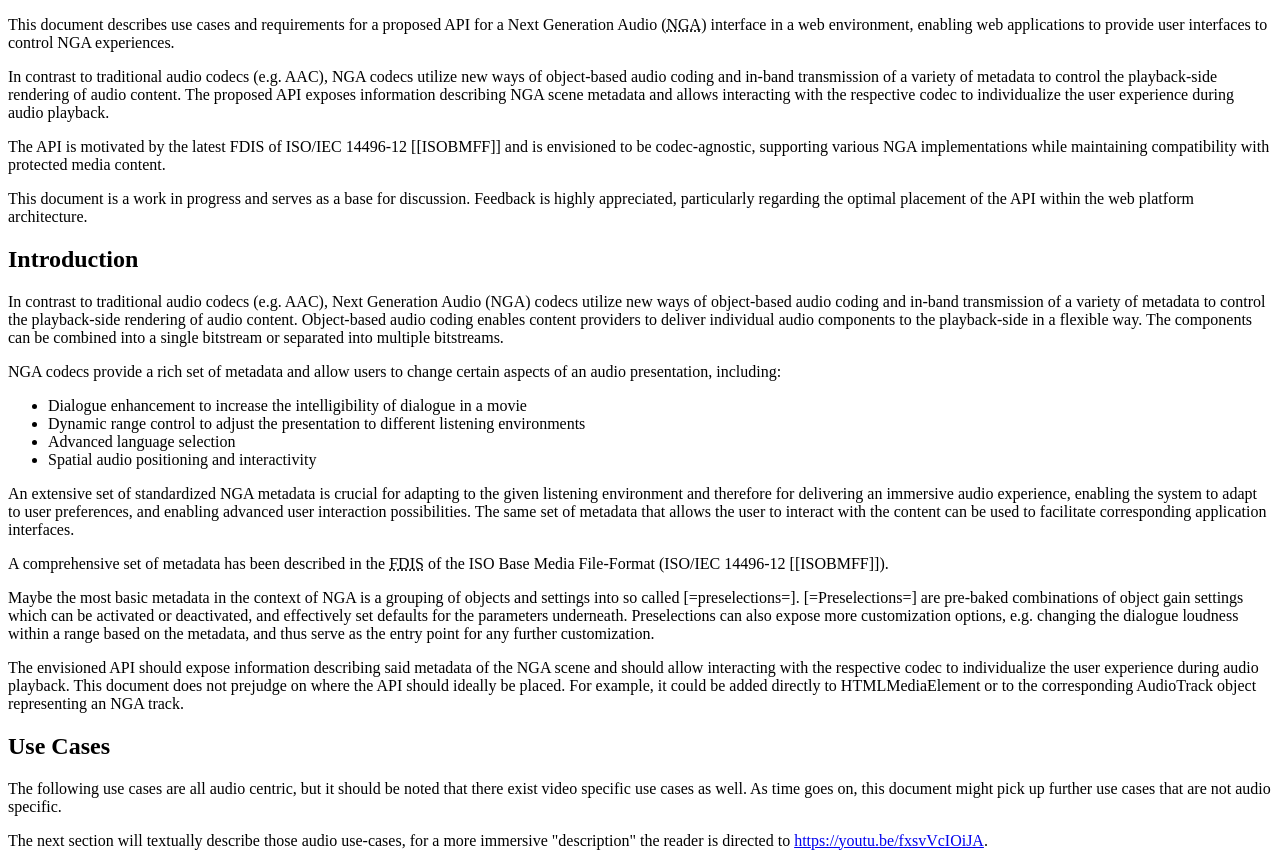
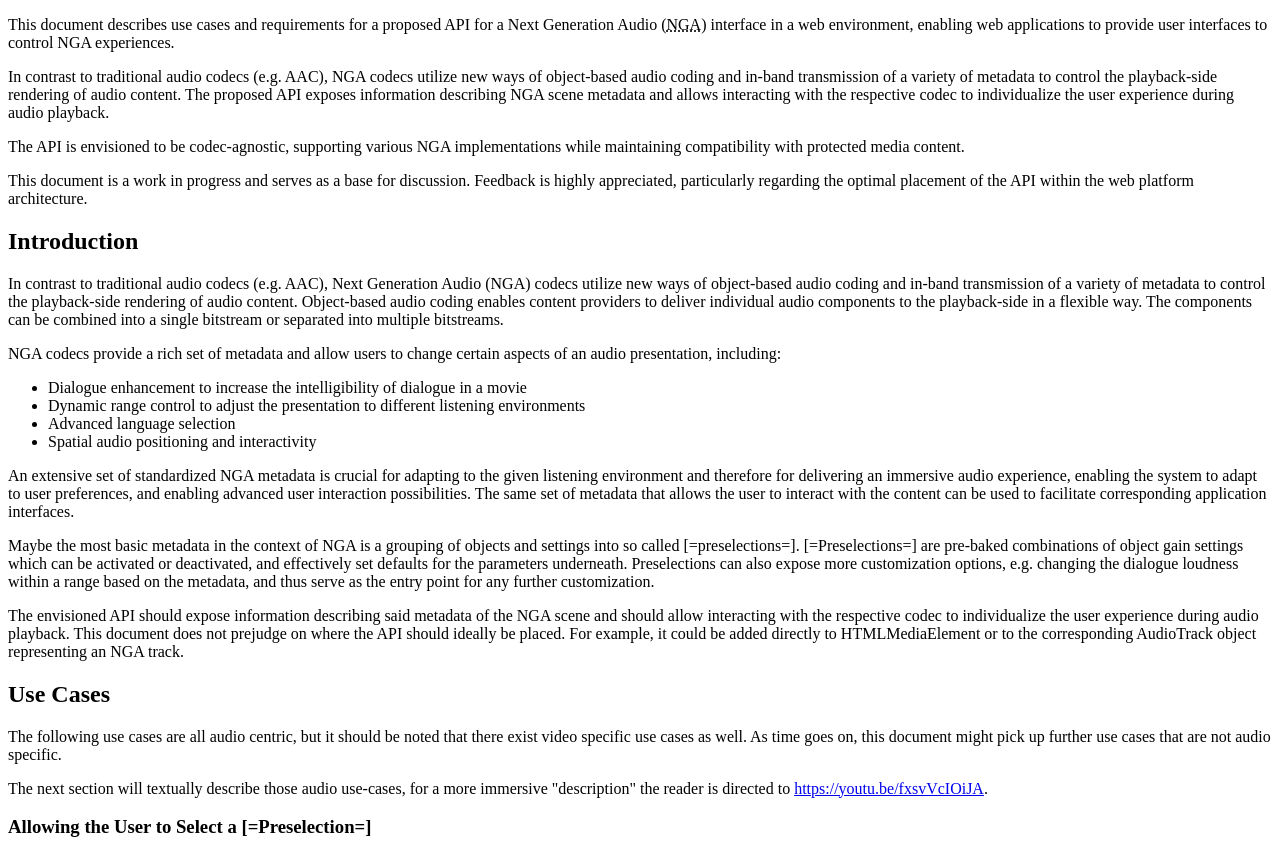
Before and after one commit to w3c/me-next-generation-audio, a plain HTML site: page index.html in a window 1280 px wide. Shown: the top 853 px of the page. Drawn offline with Linux system fonts and the light colour scheme.

Commit message:
Remove mention of ISOBMFF

```diff
--- a/index.html
+++ b/index.html
@@ -33,7 +33,7 @@
         In contrast to traditional audio codecs (e.g. AAC), NGA codecs utilize new ways of object-based audio coding and in-band transmission of a variety of metadata to control the playback-side rendering of audio content. The proposed API exposes information describing NGA scene metadata and allows interacting with the respective codec to individualize the user experience during audio playback.
       </p>
       <p>
-        The API is motivated by the latest FDIS of ISO/IEC 14496-12 [[ISOBMFF]] and is envisioned to be codec-agnostic, supporting various NGA implementations while maintaining compatibility with protected media content.
+        The API is envisioned to be codec-agnostic, supporting various NGA implementations while maintaining compatibility with protected media content.
       </p>
     </section>
     <section id="sotd">
@@ -59,9 +59,6 @@
       </ul>
       <p>
         An extensive set of standardized NGA metadata is crucial for adapting to the given listening environment and therefore for delivering an immersive audio experience, enabling the system to adapt to user preferences, and enabling advanced user interaction possibilities. The same set of metadata that allows the user to interact with the content can be used to facilitate corresponding application interfaces.
-      </p>
-      <p>
-        A comprehensive set of metadata has been described in the <abbr title="Final Draft International Standard">FDIS</abbr> of the ISO Base Media File-Format (ISO/IEC 14496-12 [[ISOBMFF]]).
       </p>
       <p>
         Maybe the most basic metadata in the context of NGA is a grouping of objects and settings into so called [=preselections=]. [=Preselections=] are pre-baked combinations of object gain settings which can be activated or deactivated, and effectively set defaults for the parameters underneath. Preselections can also expose more customization options, e.g. changing the dialogue loudness within a range based on the metadata, and thus serve as the entry point for any further customization.
```
